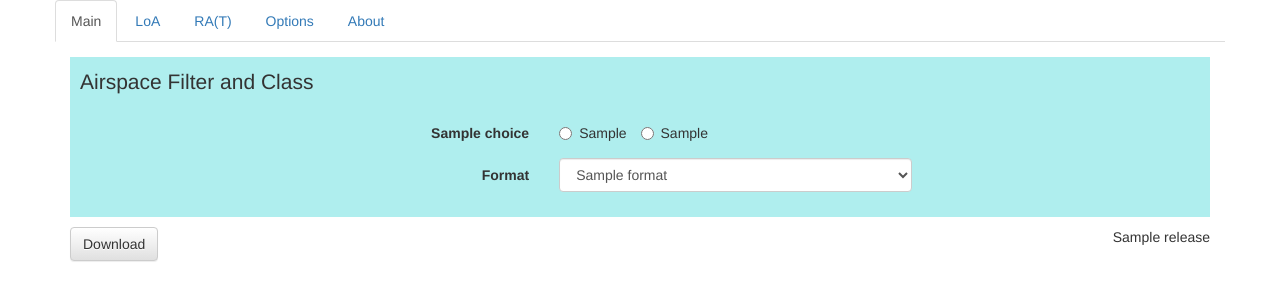
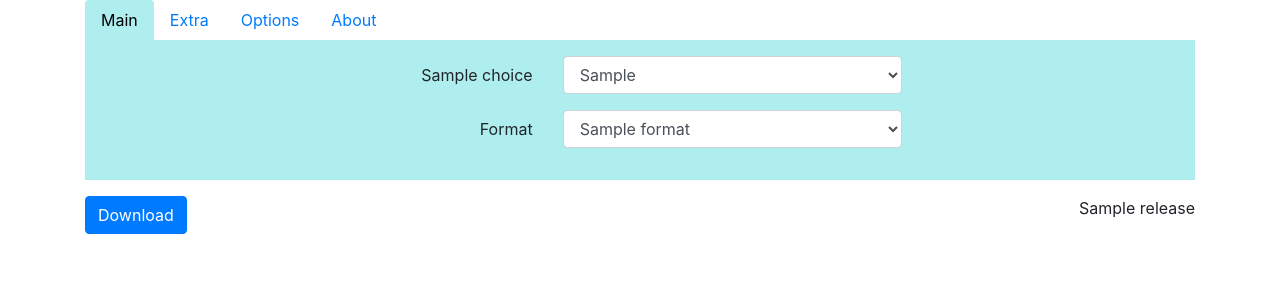
Before and after one commit to ahsparrow/ukair, a Flask app: template ukair/templates/main.html in a window 1280 px wide. Shown: the top 301 px of the page. Run offline with Flask 2, Linux system fonts and the light colour scheme; the template is opened without the code that fills it: most values are stand-ins (such as "Sample title", 1, 10 or a date in 2020); parts of the project's set-up code (start-up, migrations or seed data) failed here and were passed over; some libraries are stand-ins or nearby versions.

Commit message:
Upgrade to Bootstrap v4

```diff
--- a/ukair/static/css/custom.css
+++ b/ukair/static/css/custom.css
@@ -1,5 +1,15 @@
 #tabdiv {
   background-color: paleturquoise;
-  padding: 10px;
-  margin-bottom: 10px
+  padding: 1rem;
+  margin-bottom: 1rem;
 }
+
+#navmenu > a {
+    border-bottom-right-radius: 0;
+    border-bottom-left-radius: 0;
+}
+
+#navmenu > a.active {
+    background-color: paleturquoise;
+    color: #000;
+}
--- a/ukair/templates/main.html
+++ b/ukair/templates/main.html
@@ -3,73 +3,50 @@
 <head>
   <meta charset="UTF-8">
   <meta http-equiv="X-UA-Compatible" content="IE=edge">
-  <meta name="viewport" content="width=device-width, initial-scale=1">
+  <meta name="viewport" content="width=device-width, initial-scale=1, shrink-to-fit=no">
 
   <title>UK Airspace Select</title>
 
+  <link href="static/css/custom.css" rel="stylesheet">
   <link rel="stylesheet"
-        href="https://maxcdn.bootstrapcdn.com/bootstrap/3.3.7/css/bootstrap.min.css"
-        integrity="sha384-BVYiiSIFeK1dGmJRAkycuHAHRg32OmUcww7on3RYdg4Va+PmSTsz/K68vbdEjh4u"
+        href="https://maxcdn.bootstrapcdn.com/bootstrap/4.0.0-beta.2/css/bootstrap.min.css"
+        integrity="sha384-PsH8R72JQ3SOdhVi3uxftmaW6Vc51MKb0q5P2rRUpPvrszuE4W1povHYgTpBfshb"
         crossorigin="anonymous">
-  <link rel="stylesheet"
-        href="https://maxcdn.bootstrapcdn.com/bootstrap/3.3.7/css/bootstrap-theme.min.css"
-        integrity="sha384-rHyoN1iRsVXV4nD0JutlnGaslCJuC7uwjduW9SVrLvRYooPp2bWYgmgJQIXwl/Sp"
-        crossorigin="anonymous">
-  <link href="static/css/custom.css" rel="stylesheet">
 </head>
 
 <body>
-<div class="container">
-  <form class="form-horizontal" action="/" method="post">
+<main role="main" class="container">
+  <form action="/" method="post">
 
-    <!-- Navigation tabs -->
-    <div class="form-group">
-      <ul class="nav nav-tabs" role="tablist">
-        <li role="presentation" class="active">
-          <a href="#main" role="tab" data-toggle="tab">Main</a>
-        </li>
-        <li role="presentation">
-          <a href="#loa" role="tab" data-toggle="tab">LoA</a>
-        </li>
-        <li role="presentation">
-          <a href="#rat" role="tab" data-toggle="tab">RA(T)</a>
-        </li>
-        <li role="presentation">
-          <a href="#options" role="tab" data-toggle="tab">Options</a>
-        </li>
-        <li role="presentation">
-          <a href="#about" role="tab" data-toggle="tab">About</a>
-        </li>
-      </ul>
-    </div>
+    <!-- Navbar-->
+    <nav class="nav nav-pills" role="tablist" id="navmenu">
+      <a class="nav-item nav-link active" data-toggle="tab" role="tab" href="#main">Main</a>
+      <a class="nav-item nav-link" data-toggle="tab" role="tab" href="#extra">Extra</a>
+      <a class="nav-item nav-link" data-toggle="tab" role="tab" href="#options">Options</a>
+      <a class="nav-item nav-link" data-toggle="tab" role="tab" href="#about">About</a>
+    </nav>
 
     <!-- Main tab -->
     <div class="tab-content" id="tabdiv">
-      <div role="tabpanel" class="tab-pane active" id="main">
+      <div role="tabpanel" class="tab-pane fade show active" id="main">
 
         <!-- Choices, choices... -->
-        <p class="lead">Airspace Filter and Class</p>
-
         {% for x in choices %}
         <div class="form-group row">
-          <label class="col-xs-5 control-label">{{x.label}}</label>
-          <div class="col-xs-7">
-            <label class="radio-inline">
-              <input type="radio" name="{{x.name}}" value="{{x.value1}}" {{"checked" if values[x.name]==x.value1}}>
-              {{x.option1}}
-            </label>
-            <label class="radio-inline">
-              <input type="radio" name="{{x.name}}" value="{{x.value2}}" {{"checked" if values[x.name]==x.value2}}>
-              {{x.option2}}
-            </label>
+          <label class="col-form-label text-right col-5">{{x.label}}</label>
+          <div class="col-7 col-md-4">
+            <select class="form-control" name="{{x.name}}">
+              <option value="{{x.value1}}" {{"selected" if values[x.name] == x.value1}}>{{x.option1}}</option>
+              <option value="{{x.value2}}" {{"selected" if values[x.name] == x.value2}}>{{x.option2}}</option>
+            </select>
           </div>
         </div>
         {% endfor %}
 
         <!-- Output format select -->
         <div class="form-group row">
-          <label class="col-xs-5 control-label">Format</label>
-          <div class="col-xs-7 col-md-4">
+          <label class="col-5 col-form-label text-right">Format</label>
+          <div class="col-7 col-md-4">
             <select class="form-control" name="format">
               {% for format in formats %}
               <option value="{{format['name']}}" {{"selected" if values['format'] == format['name']}}>{{format.label}}</option>
@@ -77,47 +54,42 @@
             </select>
           </div>
         </div>
-
       </div>
 
-      <!-- Wave boax and LoA tab -->
-      <div role="tabpanel" class="tab-pane" id="loa">
-
-        <p class="lead">Wave Boxes and LoA</p>
-
+      <!-- Wave boax, LoA and RA(T) tab -->
+      <div role="tabpanel" class="tab-pane fade" id="extra">
         <!-- Wave boxes -->
-        <div class="form-group">
+        <h6>Wave Boxes</h6>
+        <div class="form-group row">
         {% for x in wave %}
-          <div class="col-xs-6 checkbox">
-            <label>
-              <input type="checkbox" name="wave-{{x}}" value="" {{"checked" if ("wave-" ~ x) in values}}> {{x}}
+          <div class="col-12 col-sm-6 form-check">
+            <label class="form-check-label">
+              <input type="checkbox" class="form-check-input" name="wave-{{x}}" value="" {{"checked" if ("wave-" ~ x) in values}}>
+              {{x}}
             </label>
           </div>
         {% endfor %}
         </div>
 
         <!-- LoA -->
-        <div class="form-group">
+        <h6>LoA</h6>
+        <div class="form-group row">
         {% for x in loa %}
-          <div class="col-xs-6 checkbox">
-            <label>
-              <input type="checkbox" name="loa-{{x}}" value="" {{"checked" if ("loa-" ~ x) in values}}> {{x}}
+          <div class="col-12 col-sm-6 form-check">
+            <label class="form-check-label">
+              <input type="checkbox" class="form-check-input" name="loa-{{x}}" value="" {{"checked" if ("loa-" ~ x) in values}}> {{x}}
             </label>
           </div>
         {% endfor %}
         </div>
 
-      </div>
-
-      <!-- RAT tab -->
-      <div role="tabpanel" class="tab-pane" id="rat">
-        <p class="lead">Temporary Airspace Restrictions</p>
-
+        <!-- RA(T)s -->
+        <h6>RA(T)</h6>
         {% for x in rat %}
-        <div class="form-group">
-          <div class="col-xs-6 checkbox">
-            <label>
-              <input type="checkbox" name="rat-{{x}}" value="" {{"checked" if ("rat-" ~ x) in values}}> {{x}}
+        <div class="form-group row">
+          <div class="col-12 col-sm-6 form-check">
+            <label class="form-check-label">
+              <input type="checkbox" class="form-check-input" name="rat-{{x}}" value="" {{"checked" if ("rat-" ~ x) in values}}> {{x}}
             </label>
           </div>
         </div>
@@ -127,25 +99,27 @@
       </div>
 
       <!-- Option tab -->
-      <div role="tabpanel" class="tab-pane" id="options">
-        <p class="lead">Spatial Options</p>
-
+      <div role="tabpanel" class="tab-pane fade" id="options">
         <!-- Exclude above FL105 -->
         <div class="form-group row">
-          <label class="col-xs-5 control-label" for="fl105">
-            Omit above FL105
-          </label>
-          <div class="col-xs-7 checkbox">
-            <label>
-              <input type="checkbox" id="fl105" name="fl105" value="" {{"checked" if "fl105" in values}}>
-            </label>
+          <div class="col-5 text-right">
+            <label>Omit above FL105</label>
+          </div>
+          <div class="col-7">
+            <div class="form-check">
+              <label class="form-check-label">
+                <input type="checkbox" class="form-check-input position-static" id="fl105" name="fl105" value="" {{"checked" if "fl105" in values}}>
+              </label>
+            </div>
           </div>
         </div>
 
         <!-- Latitude max/min -->
         <div class="form-group row">
-          <label class="col-xs-5 control-label">Omit North of</label>
-          <div class="col-xs-7 col-md-4">
+          <div class="col-5 text-right">
+            <label class="col-form-label">Omit North of</label>
+          </div>
+          <div class="col-7 col-md-4">
             <select class="form-control" name="north">
               {% for lat in norths %}
               <option value="{{lat['value']}}" {{"selected" if values['north'] == lat['value']}}>{{lat.label}}</option>
@@ -155,8 +129,10 @@
         </div>
 
         <div class="form-group row">
-          <label class="col-xs-5 control-label">Omit South of</label>
-          <div class="col-xs-7 col-md-4">
+          <div class="col-5 text-right">
+            <label class="col-form-label">Omit South of</label>
+          </div>
+          <div class="col-7 col-md-4">
             <select class="form-control" name="south">
               {% for lat in souths %}
               <option value="{{lat['value']}}" {{"selected" if values['south'] == lat['value']}}>{{lat.label}}</option>
@@ -164,16 +140,15 @@
             </select>
           </div>
         </div>
-
       </div>
 
       <!-- About tab -->
-      <div role="tabpanel" class="tab-pane" id="about">
-        <p class="lead">Output Format</p>
+      <div role="tabpanel" class="tab-pane fade" id="about">
+        <h6>Output Format</h6>
         <p>The recommended output format is OpenAir.
         Tim Newport-Peace (TNP) format should be used with caution; it is not
         interpreted consistently by all software.</p>
-        <p class="lead">Airspace</p>
+        <h6>Airspace</h6>
         <p>No-ATZ. No-ATZ airfields are those listed as training aerodromes in
         section ENR 5.5 of the AIP. Note - many of the smaller airfields shown
         on the 1:500000 chart are not listed in the AIP and are not included
@@ -187,32 +162,37 @@
         <p>ILS Feather. Although not controlled airspace the BGA recommend a
         radio call if you are in the vicinity and setting them to class D as a
         reminder.</p>
-        <p class="lead">Letters of Agreement (LoA)</p>
+        <h6>Letters of Agreement (LoA)</h6>
         <p>Letters of Agreement are listed on the
         <a href="https://members.gliding.co.uk/library/loas/">BGA website</a>.
         Local conditions apply to their use.</p>
-        <p class="lead">Data</p>
+        <h6>Data</h6>
         <p>The airspace database can be downloaded from
         <a href="https://github.com/ahsparrow/airspace">GitHub</a>.</p>
-        <p class="lead">Contact</p>
+        <h6>Contact</h6>
         <p>Comments, corrections and complaints to:
-        <address><a href="mailto:airspace@ukair.org.uk">Alan Sparrow</a></address></p>
+        <address><a href="mailto:web@asselect.uk">Alan Sparrow</a></address></p>
         <p><small>Version: 1.0.0</small></p>
       </div>
     </div>
 
-    <button type="submit" class="btn btn-default">Download</button>
+    <button type="submit" class="btn btn-primary">Download</button>
 
-    <p class="pull-right">{{release}}</p>
+    <p class="float-right">{{release}}</p>
   </form>
-</div>
+</main>
 
-<script src="https://ajax.googleapis.com/ajax/libs/jquery/3.2.1/jquery.min.js">
-</script>
-<script src="https://maxcdn.bootstrapcdn.com/bootstrap/3.3.7/js/bootstrap.min.js"
-        integrity="sha384-Tc5IQib027qvyjSMfHjOMaLkfuWVxZxUPnCJA7l2mCWNIpG9mGCD8wGNIcPD7Txa"
+<script src="https://code.jquery.com/jquery-3.2.1.slim.min.js"
+        integrity="sha384-KJ3o2DKtIkvYIK3UENzmM7KCkRr/rE9/Qpg6aAZGJwFDMVNA/GpGFF93hXpG5KkN"
         crossorigin="anonymous">
 </script>
-
+<script src="https://cdnjs.cloudflare.com/ajax/libs/popper.js/1.12.3/umd/popper.min.js"
+        integrity="sha384-vFJXuSJphROIrBnz7yo7oB41mKfc8JzQZiCq4NCceLEaO4IHwicKwpJf9c9IpFgh"
+        crossorigin="anonymous">
+</script>
+<script src="https://maxcdn.bootstrapcdn.com/bootstrap/4.0.0-beta.2/js/bootstrap.min.js"
+        integrity="sha384-alpBpkh1PFOepccYVYDB4do5UnbKysX5WZXm3XxPqe5iKTfUKjNkCk9SaVuEZflJ"
+        crossorigin="anonymous">
+</script>
 </body>
 </html>
```
